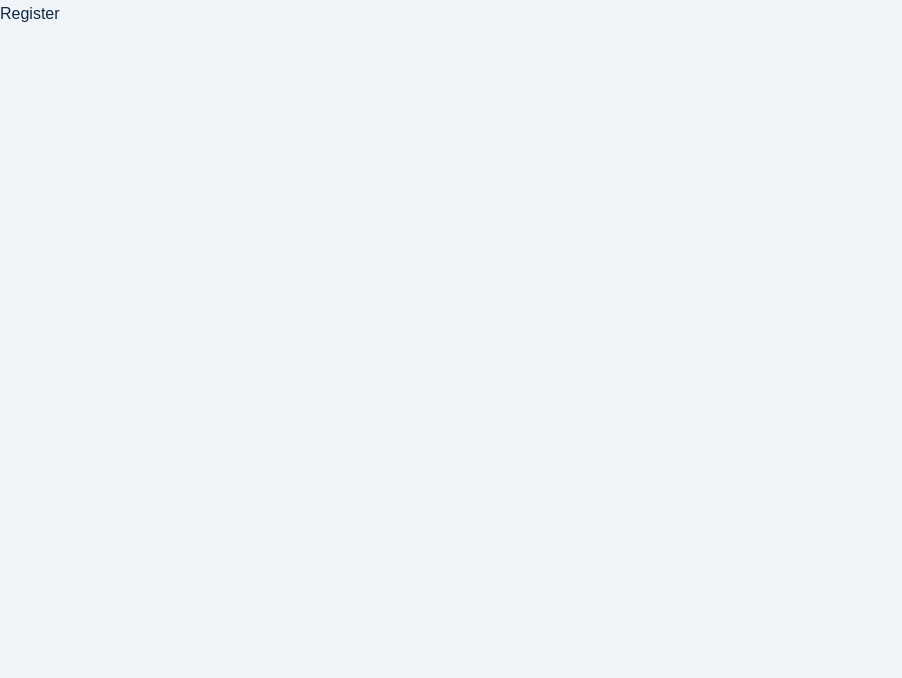
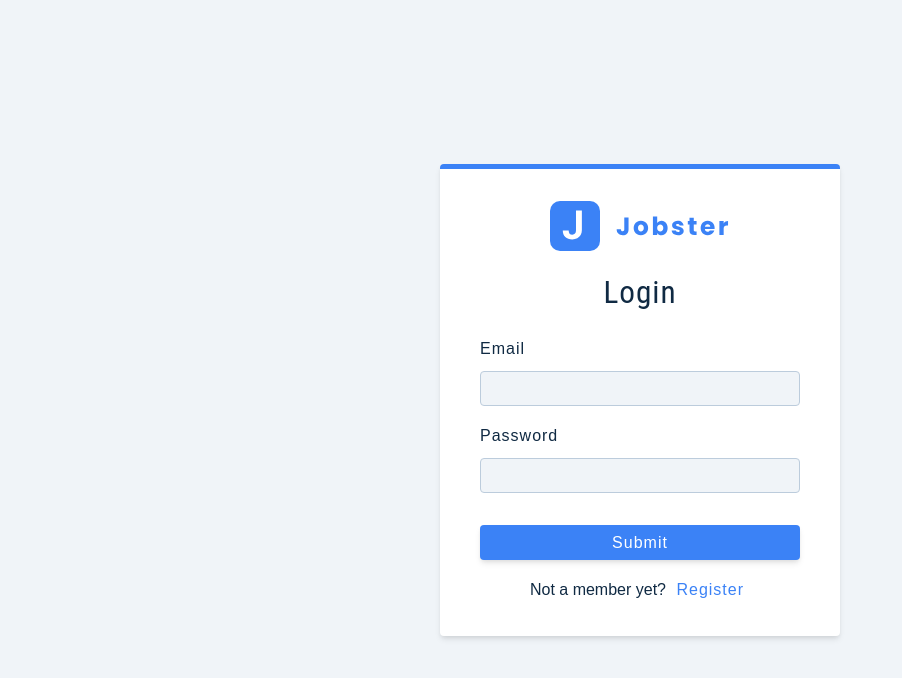
Before and after one commit to srdjo99/jobster-react, a React (Create React App) app: page /register in a window 1280 px wide. Shown: the top 678 px of the page, without its empty margins (0-902 px from the left). Built offline with nearby package versions, Linux system fonts and the light colour scheme.

Commit message:
Add toggle member functionality

```diff
--- a/src/components/index.ts
+++ b/src/components/index.ts
@@ -1,3 +1,4 @@
+import FormRow from "./FormRow";
 import Logo from "./Logo";
 
-export { Logo };
+export { FormRow, Logo };
--- a/src/pages/Register.tsx
+++ b/src/pages/Register.tsx
@@ -1,7 +1,73 @@
-import { FC, ReactElement } from "react";
+import React, { FC, useState, useEffect, ReactElement } from "react";
+
+import { Logo, FormRow } from "../components";
+
+import Wrapper from "../assets/wrappers/RegisterPage";
+
+const initialState = {
+  name: "",
+  email: "",
+  password: "",
+  isMember: true,
+};
 
 const Register: FC = (): ReactElement => {
-  return <div>Register</div>;
+  const [values, setValues] = useState(initialState);
+
+  const handleChange = (e: React.ChangeEvent<HTMLInputElement>): void => {
+    console.log(e.target);
+  };
+
+  const onSubmit = (e: React.SyntheticEvent): void => {
+    e.preventDefault();
+    console.log(e.target);
+  };
+
+  const toggleMember = (): void => {
+    setValues({ ...values, isMember: !values.isMember });
+  };
+
+  return (
+    <Wrapper className="full-page">
+      <form className="form" onSubmit={onSubmit}>
+        <Logo />
+        <h3>{values.isMember ? "Login" : "Register"}</h3>
+        {/* name field */}
+        {!values.isMember && (
+          <FormRow
+            type="text"
+            name="name"
+            value={values.name}
+            handleChange={handleChange}
+          />
+        )}
+
+        {/* email field */}
+        <FormRow
+          type="email"
+          name="email"
+          value={values.email}
+          handleChange={handleChange}
+        />
+        {/* password field */}
+        <FormRow
+          type="password"
+          name="password"
+          value={values.password}
+          handleChange={handleChange}
+        />
+        <button type="submit" className="btn btn-block">
+          submit
+        </button>
+        <p>
+          {values.isMember ? "Not a member yet? " : "Already a member?"}
+          <button type="button" onClick={toggleMember} className="member-btn">
+            {values.isMember ? "Register" : "Login"}
+          </button>
+        </p>
+      </form>
+    </Wrapper>
+  );
 };
 
 export default Register;
```
